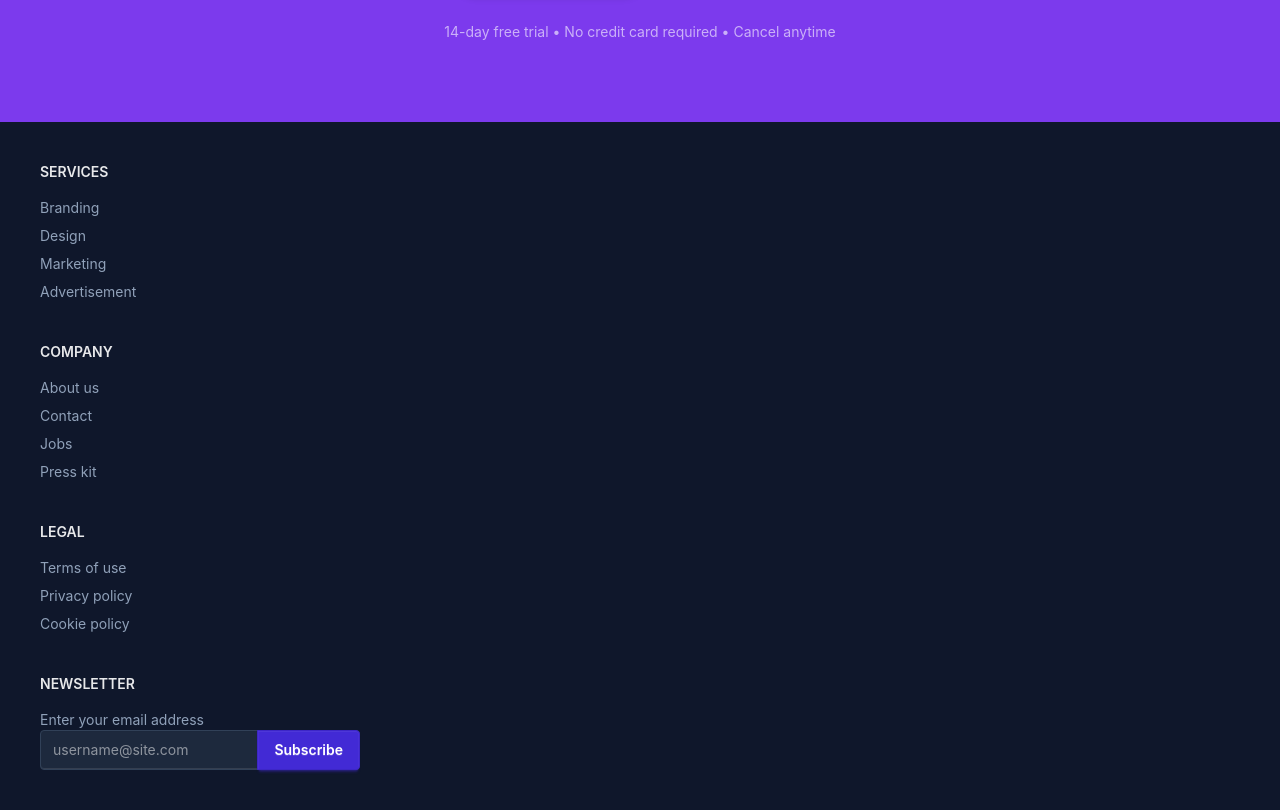
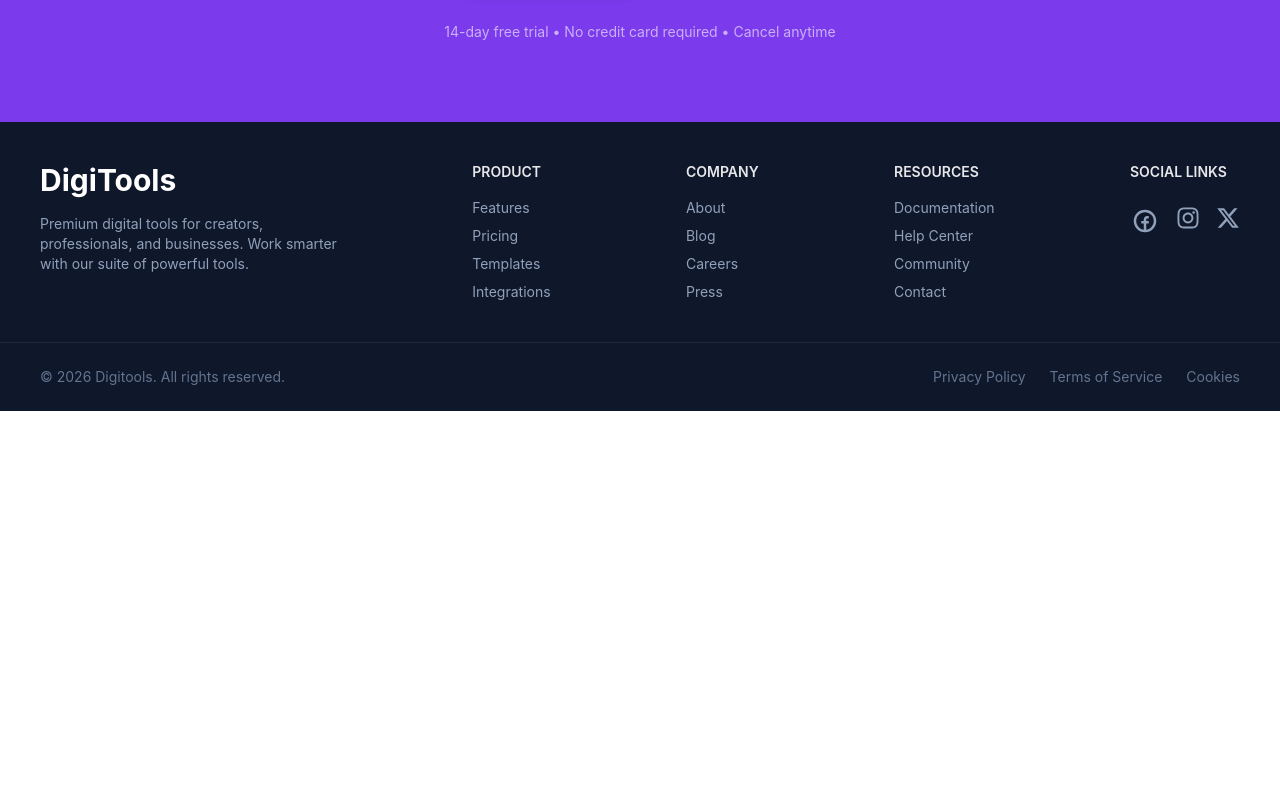
Before and after one commit to khirul-alam/assignment-six, a React (Vite) app: page / in a window 1280 px wide. Shown: the part 3563-4373 px from the top of the page. After the commit the page ends 3974 px from the top, so only its background shows below. Built offline with nearby package versions, Linux system fonts and the light colour scheme.

Commit message:
Footer update

```diff
--- a/src/components/Footer.jsx
+++ b/src/components/Footer.jsx
@@ -1,40 +1,74 @@
-import React from 'react';
+import React from "react";
+import { TiSocialFacebookCircular } from "react-icons/ti";
+import { FaInstagram } from "react-icons/fa";
+import { FaXTwitter } from "react-icons/fa6";
 
 export default function Footer() {
   return (
-    <footer className="footer p-10 bg-slate-900 text-slate-200">
+    <div className="bg-slate-900 text-slate-200">
+      <footer className="footer p-10 flex justify-between container mx-auto">
         <div>
-        <span className="footer-title text-white opacity-90">Services</span>
-        <a className="link link-hover text-slate-400">Branding</a>
-        <a className="link link-hover text-slate-400">Design</a>
-        <a className="link link-hover text-slate-400">Marketing</a>
-        <a className="link link-hover text-slate-400">Advertisement</a>
+          <h2 className="text-3xl font-bold text-white">DigiTools</h2>
+          <p className="text-slate-400 mt-2">
+            Premium digital tools for creators,
+            <br />
+            professionals, and businesses. Work smarter
+            <br />
+            with our suite of powerful tools.
+          </p>
         </div>
+
+        <div>
+          <span className="footer-title text-white opacity-90">Product</span>
+          <a className="link link-hover text-slate-400">Features</a>
+          <a className="link link-hover text-slate-400">Pricing</a>
+          <a className="link link-hover text-slate-400">Templates</a>
+          <a className="link link-hover text-slate-400">Integrations</a>
+        </div>
+
         <div>
           <span className="footer-title text-white opacity-90">Company</span>
-        <a className="link link-hover text-slate-400">About us</a>
+          <a className="link link-hover text-slate-400">About</a>
+          <a className="link link-hover text-slate-400">Blog</a>
+          <a className="link link-hover text-slate-400">Careers</a>
+          <a className="link link-hover text-slate-400">Press</a>
+        </div>
+
+        <div>
+          <span className="footer-title text-white opacity-90">Resources</span>
+          <a className="link link-hover text-slate-400">Documentation</a>
+          <a className="link link-hover text-slate-400">Help Center</a>
+          <a className="link link-hover text-slate-400">Community</a>
           <a className="link link-hover text-slate-400">Contact</a>
-        <a className="link link-hover text-slate-400">Jobs</a>
-        <a className="link link-hover text-slate-400">Press kit</a>
         </div>
+
         <div>
-        <span className="footer-title text-white opacity-90">Legal</span>
-        <a className="link link-hover text-slate-400">Terms of use</a>
-        <a className="link link-hover text-slate-400">Privacy policy</a>
-        <a className="link link-hover text-slate-400">Cookie policy</a>
+          <span className="footer-title text-white opacity-90">
+            Social Links
+          </span>
+          <div className="flex justify-between gap-4 text-2xl mt-2">
+            <TiSocialFacebookCircular className="text-3xl text-slate-400 hover:text-[#1877F2] cursor-pointer transition-colors" />
+            <FaInstagram className="text-slate-400 hover:text-[#E4405F] cursor-pointer transition-colors" />
+            <FaXTwitter className="text-slate-400 hover:text-white cursor-pointer transition-colors" />
           </div>
-      <div>
-        <span className="footer-title text-white opacity-90">Newsletter</span>
-        <div className="form-control w-80">
-          <label className="label">
-            <span className="label-text text-slate-400">Enter your email address</span>
-          </label>
-          <div className="relative">
-            <input type="text" placeholder="username@site.com" className="input input-bordered w-full pr-16 bg-slate-800 border-slate-700 text-white" />
-            <button className="btn btn-primary absolute top-0 right-0 rounded-l-none text-white">Subscribe</button>
+        </div>
+      </footer>
+
+      <div className="border-t border-slate-800">
+        <div className="container mx-auto px-10 py-6 flex flex-col md:flex-row justify-between items-center text-sm text-slate-500">
+          <p>© 2026 Digitools. All rights reserved.</p>
+
+          <div className="flex gap-6 mt-4 md:mt-0">
+            <a className="link link-hover hover:text-slate-300">
+              Privacy Policy
+            </a>
+            <a className="link link-hover hover:text-slate-300">
+              Terms of Service
+            </a>
+            <a className="link link-hover hover:text-slate-300">Cookies</a>
           </div>
         </div>
       </div>
-    </footer>
+    </div>
   );
 }
```
Lines whose indentation alone changed are shown as unchanged.
